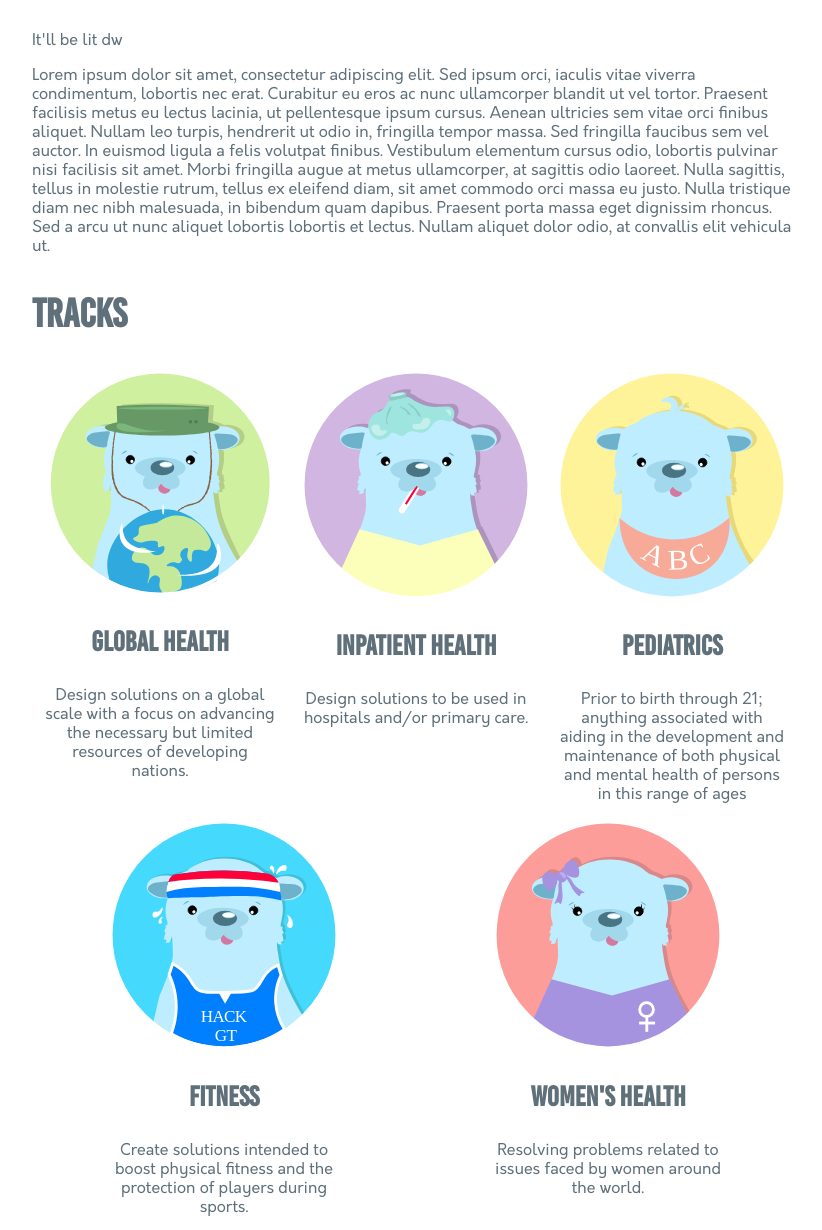
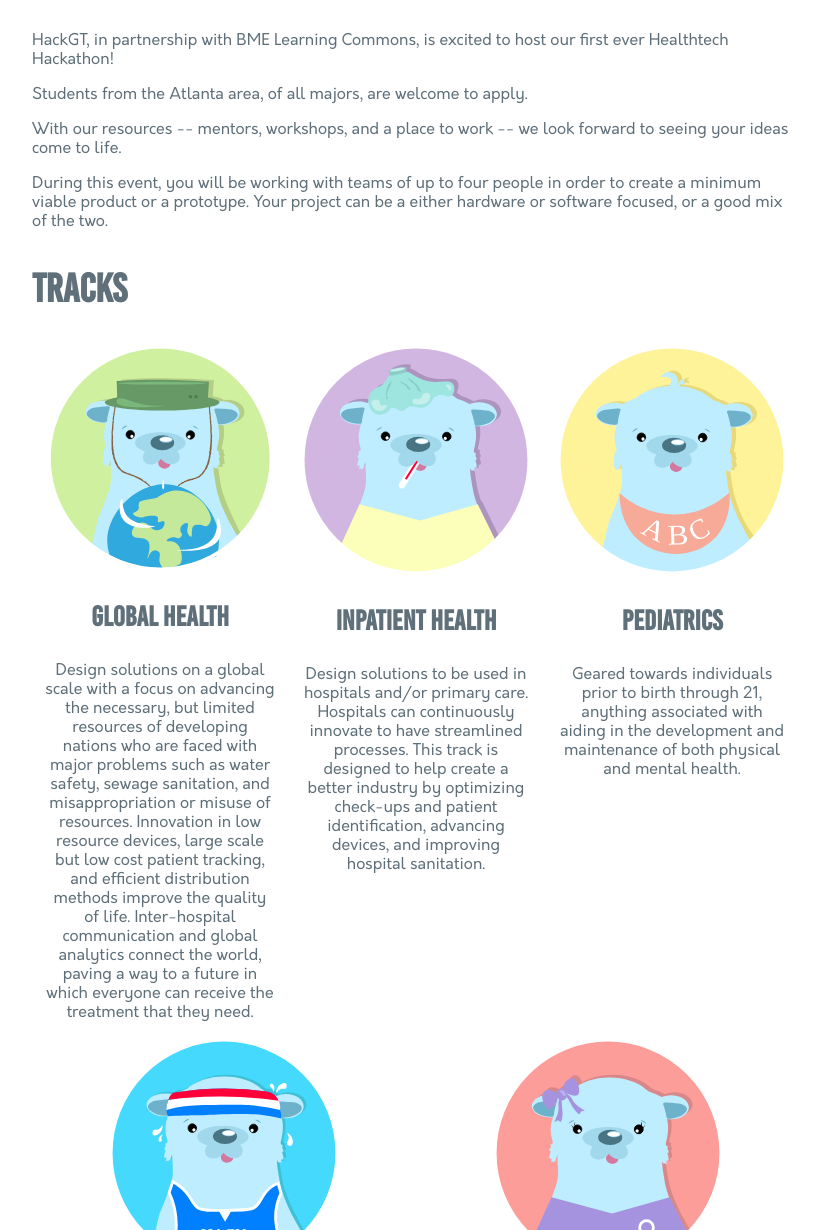
Before and after one commit to HackGT/health-hackathon-site, a plain HTML site: page index.html in a window 1280 px wide. Shown: the part 530-1760 px from the top of the page, without its empty margins (224-1046 px from the left). Drawn offline with Linux system fonts and the light colour scheme.

Commit message:
Added extended track info

```diff
--- a/index.html
+++ b/index.html
@@ -36,8 +36,13 @@
         <section id="info" class="cloudy">
             <div class="more-clouds-before"></div>
             <h1>Info</h1>
-            <p>It'll be lit dw</p>
-            <p>Lorem ipsum dolor sit amet, consectetur adipiscing elit. Sed ipsum orci, iaculis vitae viverra condimentum, lobortis nec erat. Curabitur eu eros ac nunc ullamcorper blandit ut vel tortor. Praesent facilisis metus eu lectus lacinia, ut pellentesque ipsum cursus. Aenean ultricies sem vitae orci finibus aliquet. Nullam leo turpis, hendrerit ut odio in, fringilla tempor massa. Sed fringilla faucibus sem vel auctor. In euismod ligula a felis volutpat finibus. Vestibulum elementum cursus odio, lobortis pulvinar nisi facilisis sit amet. Morbi fringilla augue at metus ullamcorper, at sagittis odio laoreet. Nulla sagittis, tellus in molestie rutrum, tellus ex eleifend diam, sit amet commodo orci massa eu justo. Nulla tristique diam nec nibh malesuada, in bibendum quam dapibus. Praesent porta massa eget dignissim rhoncus. Sed a arcu ut nunc aliquet lobortis lobortis et lectus. Nullam aliquet dolor odio, at convallis elit vehicula ut.</p>
+            <p>HackGT, in partnership with BME Learning Commons, is excited to host our first ever Healthtech Hackathon!</p>
+
+            <p>Students from the Atlanta area, of all majors, are welcome to apply.</p>
+
+            <p>With our resources -- mentors, workshops, and a place to work -- we look forward to seeing your ideas come to life.</p>
+
+            <p>During this event, you will be working with teams of up to four people in order to create a minimum viable product or a prototype. Your project can be a either hardware or software focused, or a good mix of the two.</p>
 
             <h1>Tracks</h1>
             <div class="nav">
@@ -46,35 +51,35 @@
                         Your browser does not support SVG
                     </object>
                     <h3>Global Health</h3>
-                    <p>Design solutions on a global scale with a focus on advancing the necessary but limited resources of developing nations.</p>
+                    <p>Design solutions on a global scale with a focus on advancing the necessary, but limited resources of developing nations who are faced with major problems such as water safety, sewage sanitation, and misappropriation or misuse of resources. Innovation in low resource devices, large scale but low cost patient tracking, and efficient distribution methods improve the quality of life. Inter-hospital communication and global analytics connect the world, paving a way to a future in which everyone can receive the treatment that they need.</p>
                 </div>
                 <div class="track-svg">
                     <object type="image/svg+xml" data="assets/inpatient.svg">
                         Your browser does not support SVG
                     </object>
                     <h3>Inpatient Health</h3>
-                    <p>Design solutions to be used in hospitals and/or primary care.</p>
+                    <p>Design solutions to be used in hospitals and/or primary care. Hospitals can continuously innovate to have streamlined processes. This track is designed to help create a better industry by optimizing check-ups and patient identification, advancing devices, and improving hospital sanitation.</p>
                 </div>
                 <div class="track-svg">
                     <object type="image/svg+xml" data="assets/pediatrics.svg">
                         Your browser does not support SVG
                     </object>
                     <h3>Pediatrics</h3>
-                    <p>Prior to birth through 21; anything associated with aiding in the development and maintenance of both physical and mental health of persons in this range of ages </p>
+                    <p>Geared towards individuals prior to birth through 21, anything associated with aiding in the development and maintenance of both physical and mental health.</p>
                 </div>
                 <div class="track-svg">
                     <object type="image/svg+xml" data="assets/fitness.svg">
                         Your browser does not support SVG
                     </object>
                     <h3>Fitness</h3>
-                    <p>Create solutions intended to boost physical fitness and the protection of players during sports.</p>
+                    <p>Create solutions that protect players during training and optimize physical fitness. Athletes regularly face risk of injury due to their arduous training schedules, and are in need of technology solutions that help them train more efficiently. Additionally, as technology becomes more ingrained in daily life, non-athletes are looking for ways to track their fitness as well.</p>
                 </div>
                 <div class="track-svg">
                     <object type="image/svg+xml" data="assets/women.svg">
                         Your browser does not support SVG
                     </object>
                     <h3>Women's Health</h3>
-                    <p>Resolving problems related to issues faced by women around the world.</p>
+                    <p>Resolve problems faced by women around the world, in all stages of life. This track is designed for students who are interested in dismantling the stigma around breastfeeding and feminine hygiene, determined to protect women against violence, or create ways to make women’s daily lives easier.</p>
                 </div>
             </div>
 
```
